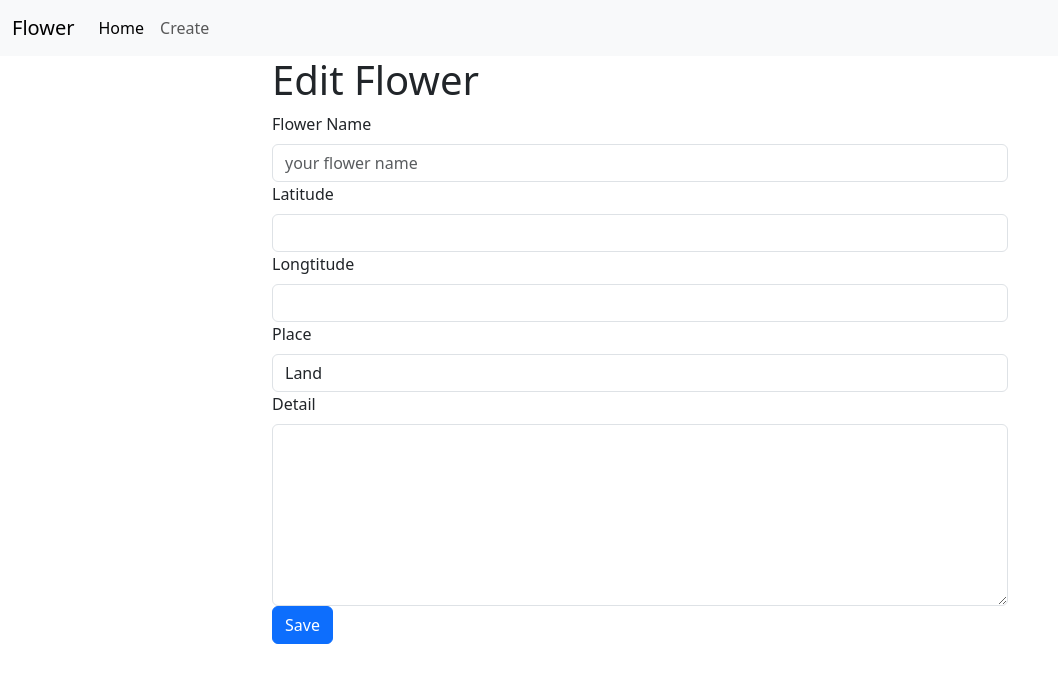
After one commit to Supachai09/flask_67_b, a Flask app: template templates/edit.html in a window 1280 px wide. The commit adds this page. Shown: the top 683 px of the page, without its empty margins (0-1058 px from the left). Run offline with Flask 3, Linux system fonts and the light colour scheme; the template is opened without the code that fills it, so the values that code supplies are empty.

Commit message:
Supachai

```diff
--- a/app.py
+++ b/app.py
@@ -1,5 +1,7 @@
 from flask import Flask, render_template, request, redirect, session
 import mysql.connector
+
+app = Flask(__name__)
 
 # For Database
 DB_HOST = "localhost"
@@ -7,15 +9,18 @@ DB_USER = "root"
 DB_PASS = ""
 DB_NAME = "flower_shop"
 
-app = Flask(__name__)
+# For Session
+app.config['SECRET_KEY'] = "0901587761z"
+
 
 @app.route("/home")
 def home():
-   # return "<h1>Hello World</h1"
+   # return "<h1>Hello world</h1>"
     name = "Anya"
     age = 8
-    my_dict= {"name": "Yor", "age":26}
-    return render_template("home.html", name=name, age=age, my_dict=my_dict)
+    my_dict = {"name": "Yor", "age":26}
+    return render_template("home.html", name=name, age=age,
+    my_dict=my_dict)
 
 @app.route("/create", methods=["GET"])
 def create():
@@ -29,27 +34,135 @@ def store():
         long_num = request.form['long_num']
         place = request.form['place']
         detail = request.form['detail']
-        print("Input:", flower_name, lat_num, long_num, place, detail)
+        print("input:", flower_name, lat_num, long_num, place, detail)
 
         # Connect Database
         my_db = mysql.connector.connect(
             host=DB_HOST,
             user=DB_USER,
             password=DB_PASS,
-            db=DB_NAME,
+            db=DB_NAME
         )
         my_cursor = my_db.cursor(dictionary=True)
-        sql="INSERT INTO flowers (flower_name, lat_num, long_num, place, detail) VALUES (%s,%s,%s,%s,%s)"
+        sql="INSERT INTO flowers (flower_name, lat_num, long_num, place, detail) VALUES (%s, %s, %s, %s, %s)"
         val = (flower_name, lat_num, long_num, place, detail)
         my_cursor.execute(sql, val)
         my_db.commit()
 
-        return redirect("/create")
+        session['alert_status'] = "success"
+        session['alert_message'] = "Already Created!"
+        return redirect("/")
+    else:
+        session['alert_status'] = "fail"
+        session['alert_message'] = "Something went wrong!"
+        return redirect("/")
+
+@app.route("/")
+def index():
+     # Connect Database
+        my_db = mysql.connector.connect(
+            host=DB_HOST,
+            user=DB_USER,
+            password=DB_PASS,
+            db=DB_NAME
+        )
+        my_cursor = my_db.cursor(dictionary=True)
+        sql = "SELECT * FROM flowers"
+        my_cursor.execute(sql)
+        results = my_cursor.fetchall()
+
+        # Show Message
+        if "alert_status" in session and "alert_message" in session:
+             alert_message = {
+                  'status': session['alert_status'],
+                  'message': session['alert_message'],
+             }
+             del session['alert_status']
+             del session['alert_message']
+        else:
+
+             alert_message = {
+             'status': None,
+             'message': None,
+        }
+
+        return render_template("index.html", alert_message = alert_message, results = results)
+
+@app.route("/edit/<flower_id>", methods=["GET"])
+def edit(flower_id):
+    # Connect Database
+        my_db = mysql.connector.connect(
+            host=DB_HOST,
+            user=DB_USER,
+            password=DB_PASS,
+            db=DB_NAME
+        )
+        my_cursor = my_db.cursor(dictionary=True)
+        sql = "SELECT * FROM flowers WHERE id = " + flower_id
+        my_cursor.execute(sql)
+        results = my_cursor.fetchall()
+
+        return render_template("edit.html", results = results)
 
 
-    else:
-        return "<h1>No Way!</h1>"
+@app.route("/update/<flower_id>", methods=["POST"])
+def update(flower_id):
+     if request.method == "POST":
+        flower_name = request.form['flower_name']
+        lat_num = request.form['lat_num']
+        long_num = request.form['long_num']
+        place = request.form['place']
+        detail = request.form['detail']
+        print("input:", flower_name, lat_num, long_num, place, detail)
 
-if __name__ =="__main__":
-#app.run() # production
-    app.run(debug=True) # Developer
+        # Connect Database
+        my_db = mysql.connector.connect(
+            host=DB_HOST,
+            user=DB_USER,
+            password=DB_PASS,
+            db=DB_NAME
+        )
+        my_cursor = my_db.cursor(dictionary=True)
+        sql = """
+            UPDATE flowers
+            SET flower_name = %s,
+            lat_num = %s,
+            long_num = %s,
+            place = %s,
+            detail = %s
+            WHERE id = %s
+        """
+        val = (flower_name, lat_num, long_num, place, detail, flower_id)
+        my_cursor.execute(sql, val)
+        my_db.commit()
+
+        session['alert_status'] = "success"
+        session['alert_message'] = "Already Updated!"
+        return redirect("/")
+     else:
+        session['alert_status'] = "fail"
+        session['alert_message'] = "Something went wrong!"
+        return redirect("/")
+
+@app.route("/delete/<flower_id>", methods=["GET"])
+def delete(flower_id):
+     # Connect Database
+        my_db = mysql.connector.connect(
+            host=DB_HOST,
+            user=DB_USER,
+            password=DB_PASS,
+            db=DB_NAME
+        )
+        my_cursor = my_db.cursor(dictionary=True)
+        sql = "DELETE FROM flowers WHERE id = " + flower_id
+        my_cursor.execute(sql,)
+        my_db.commit()
+
+        session['alert_status'] = "success"
+        session['alert_message'] = "Already Deleted!"
+        return redirect("/")
+
+
+if __name__ == "__main__":
+   # app.run() # production
+        app.run(debug=True) # Developer
--- a/templates/base_template.html
+++ b/templates/base_template.html
@@ -11,17 +11,17 @@
 <body>
     <nav class="navbar navbar-expand-lg bg-body-tertiary">
         <div class="container-fluid">
-          <a class="navbar-brand" href="#">Navbar</a>
+          <a class="navbar-brand" href="{{ url_for('index') }}">Flower</a>
           <button class="navbar-toggler" type="button" data-bs-toggle="collapse" data-bs-target="#navbarSupportedContent" aria-controls="navbarSupportedContent" aria-expanded="false" aria-label="Toggle navigation">
             <span class="navbar-toggler-icon"></span>
           </button>
           <div class="collapse navbar-collapse" id="navbarSupportedContent">
             <ul class="navbar-nav me-auto mb-2 mb-lg-0">
               <li class="nav-item">
-                <a class="nav-link active" aria-current="page" href="#">Home</a>
+                <a class="nav-link active" aria-current="page" href="{{ url_for('index') }}">Home</a>
               </li>
               <li class="nav-item">
-                <a class="nav-link" href="#">Link</a>
+                <a class="nav-link" href="{{ url_for('create') }}">Create</a>
               </li>
 
             </ul>
--- /dev/null
+++ b/templates/edit.html
@@ -0,0 +1,46 @@
+{% extends "base_template.html" %}
+
+{% block title %}
+<title>Edit - Flower</title>
+{% endblock %}
+
+{% block content %}
+<h1>Edit Flower</h1>
+
+<!-- test text -->
+<form action="{{ url_for('update', flower_id = results[0].id) }}" method="post">
+    <div class="md-3">
+        <label for="flower_name" class="form-label">Flower Name</label>
+        <input type="text" class="form-control" id = "flower_name" name="flower_name" placeholder="your flower name"value="{{ results[0].flower_name }}" required>
+    </div>
+
+    <div class="md-3">
+        <label for="lat_num" class="form-label">Latitude</label>
+        <input type="number" class="form-control" id = "lat_num" name="lat_num" step="0.00001" value="{{ results[0].lat_num }}">
+    </div>
+
+    <div class="md-3">
+        <label for="long_num" class="form-label">Longtitude</label>
+        <input type="number" class="form-control" id = "long_num" name="long_num" step="0.00001" value="{{ results[0].long_num }}">
+    </div>
+
+    <div class="md-3">
+        <label for="place" class="form-label">Place</label>
+        <select class="form-control" name="place" id="place">
+            <option value="land" {% if results[0].place =="land" %} selected {% endif %}>Land</option>
+            <option value="forest" {% if results[0].place =="forest" %} selected {% endif %}>Forest</option>
+            <option value="sea" {% if results[0].place =="sea" %} selected {% endif %}>Sea</option>
+        </select>
+    </div>
+
+        <div class="md-3">
+            <label for="detail" class="form-label">Detail</label>
+            <textarea class="form-control" name="detail" id="detail" rows="7">{{ results[0].detail }}</textarea>
+        </div>
+
+        <div class="md-3">
+            <button type="submit" class="btn btn-primary">Save</button>
+        </div>
+
+    </form>
+{% endblock %}
```
Also changed, not shown: templates/index.html (added, +49 -0 lines).
